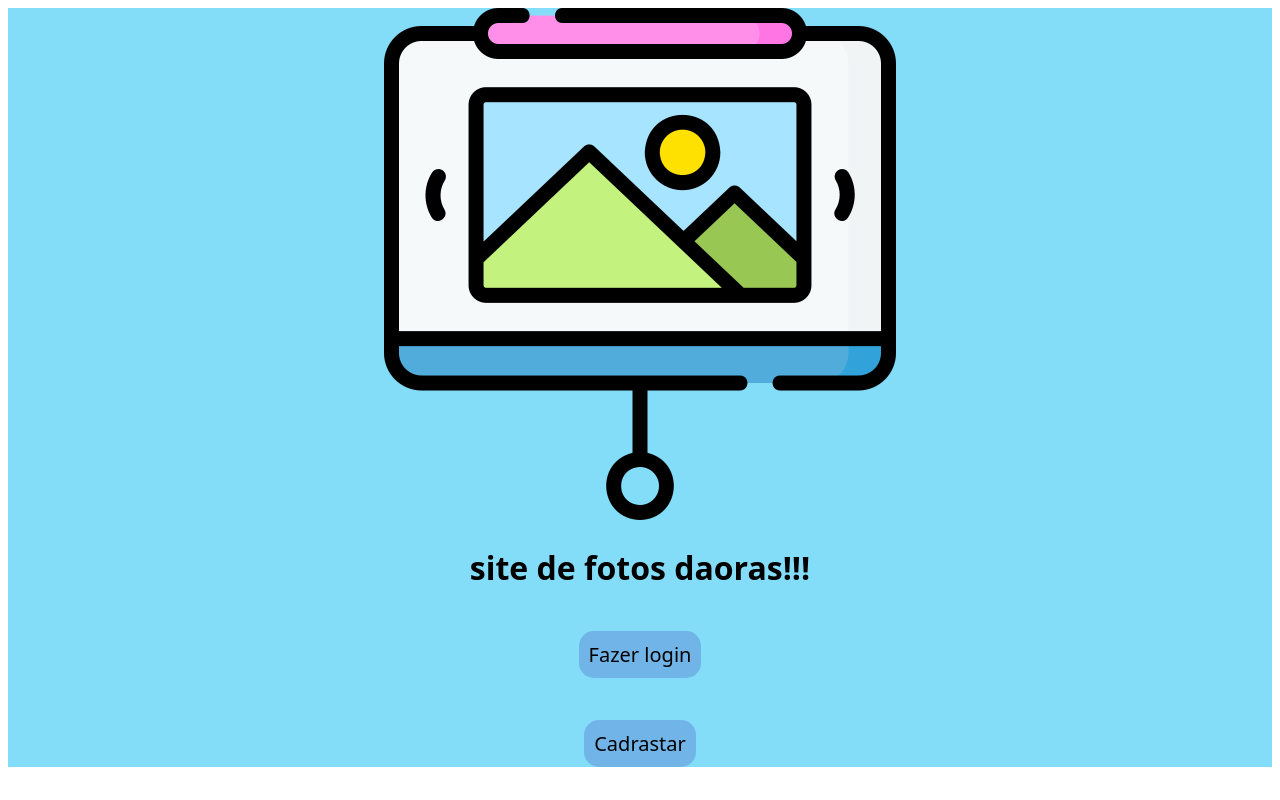
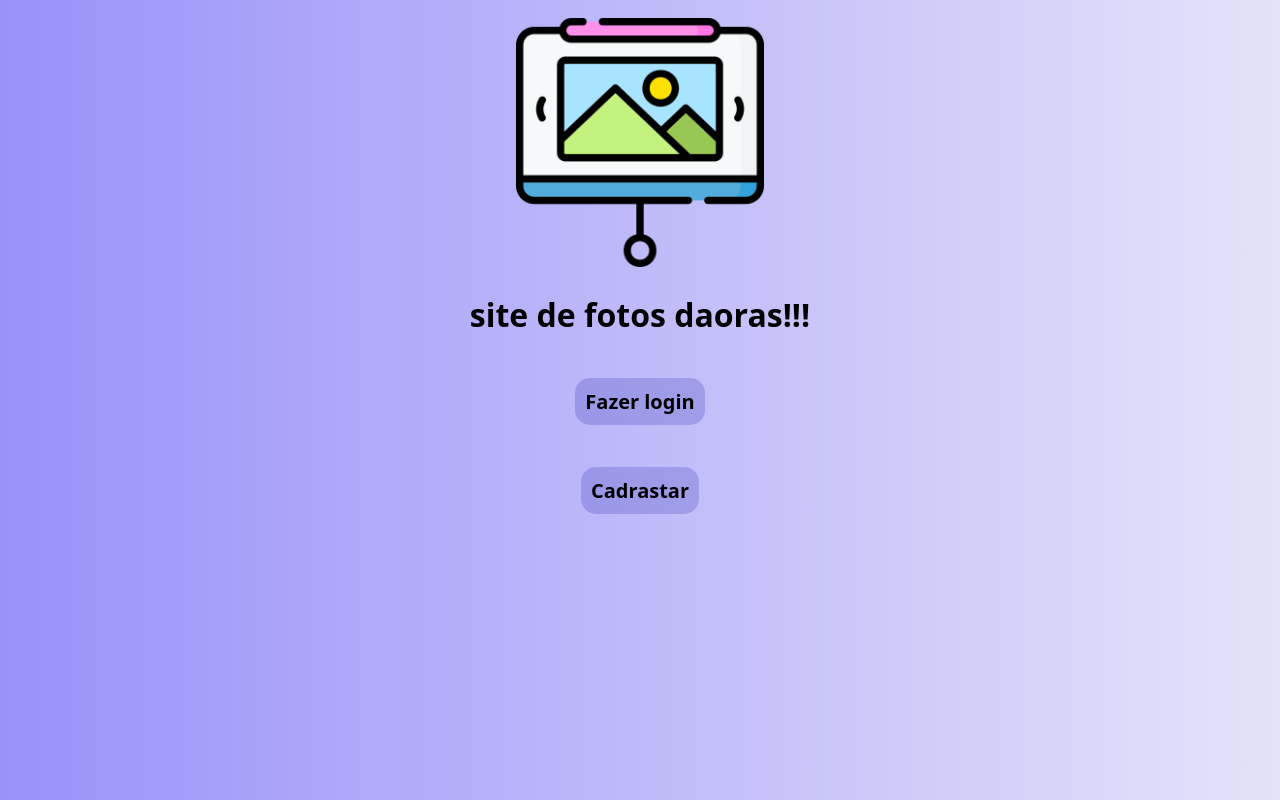
Before and after one commit to tutils01/sistema-banco-de-dados, a plain HTML site: page sistema-banco-de-dados-main/sistema-banco-de-dados-main/pinterest/index.html in a window 1280 px wide. Drawn offline with Linux system fonts and the light colour scheme.

Commit message:
Add files via upload

```diff
--- a/sistema-banco-de-dados-main/sistema-banco-de-dados-main/pinterest/index.html
+++ b/sistema-banco-de-dados-main/sistema-banco-de-dados-main/pinterest/index.html
@@ -5,6 +5,7 @@
     <meta name="viewport" content="width=device-width, initial-scale=1.0">
     <title>paginia inicial</title>
     <link rel="stylesheet" href="style.css">
+    <link rel="shortcut icon" href="img/apresentacao.png">
 </head>
 <body>
     <div class="pag-inicial">
--- a/sistema-banco-de-dados-main/sistema-banco-de-dados-main/pinterest/style.css
+++ b/sistema-banco-de-dados-main/sistema-banco-de-dados-main/pinterest/style.css
@@ -1,11 +1,14 @@
 .pag-inicial{
-    background-color: rgb(131, 221, 248);
+
     text-align: center;
     font-family: "Sofadi One", system-ui;
-    font-weight: 400;
+    font-weight: 600;
     font-style: normal;
-    width: 100%;
-    height: 50%;
+    width: ;
+    height: ;
+    padding: 10px;
+    border-radius: 5px;
+
 
 
 }
@@ -24,5 +27,13 @@
     align-items: center;
 }
 .botoes a:hover{
-    background-color: #4e42faa2;
+    background-color: #3628f2;
 }
+.pag-inicial img{
+    width: 20%;
+    height: 20%;
+}
+body {
+    background-image: linear-gradient(90deg,#6f66f7b6,#e5e3f9);
+    background-attachment: fixed;
+}
```
